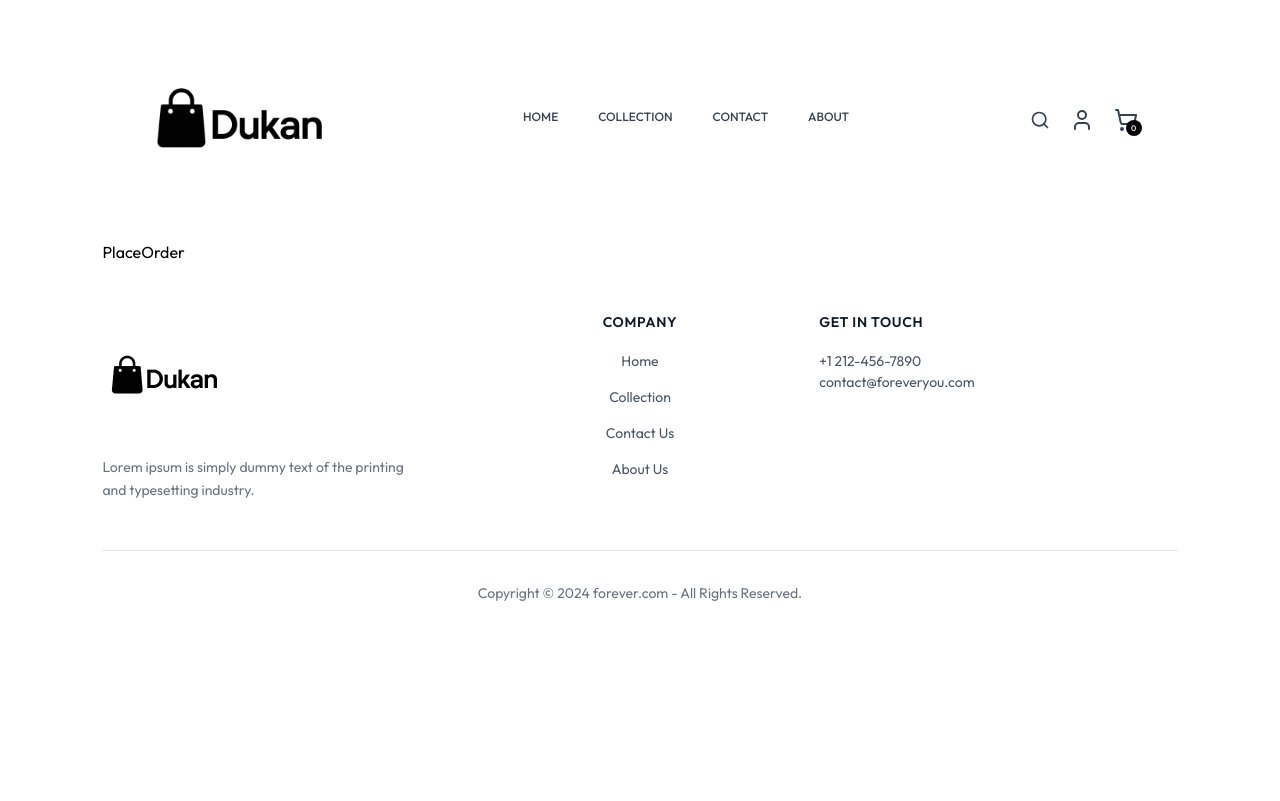
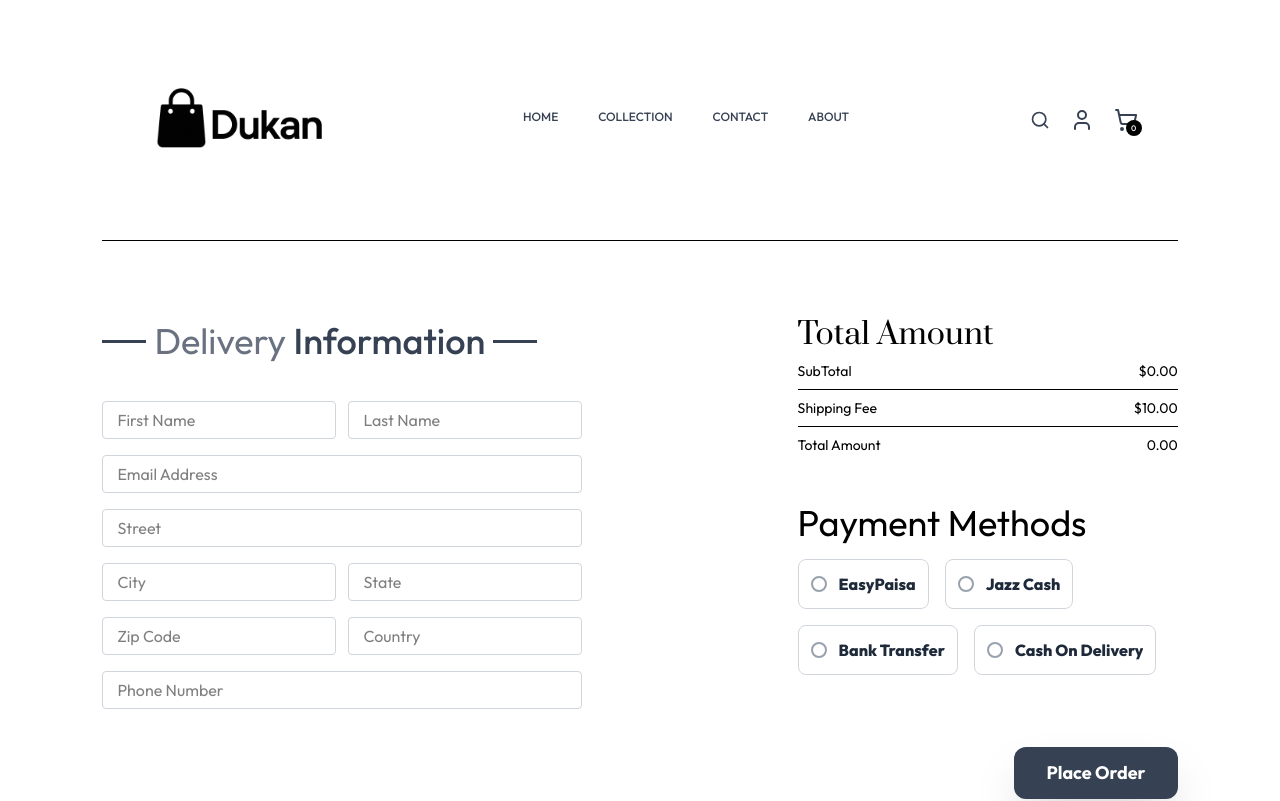
Before and after one commit to KamilHassan78608/E-Commerce-Store, a React (Vite) app in the folder frontend/: page /placeorder in a window 1280 px wide. Shown: the top 801 px of the page. Built offline with nearby package versions, Linux system fonts and the light colour scheme; a web font is replaced by a local one.

Commit message:
Order Pages Completed

```diff
--- a/frontend/src/Pages/Cart.jsx
+++ b/frontend/src/Pages/Cart.jsx
@@ -6,7 +6,7 @@ import TotalCart from './TotalCart';
 
 
 const Cart = () => {
-  const {products , cart , Currency, updateQuantity} = useContext(ShopContext);
+  const {products , cart , Currency, updateQuantity, navigate} = useContext(ShopContext);
   const [cartData, setcartData] = useState([]);
 
   useEffect(() => {
@@ -82,7 +82,7 @@ const Cart = () => {
       <div className='w-full sm:w-[450px]'>
         <TotalCart />
         <div className='w-full text-end'>
-          <button className='bg-gray-700 px-8 py-3 text-white cursor-pointer text-lg font-bold active:bg-black rounded-xl shadow-2xl mt-10 transition-all duration-300 hover:-translate-y-2'>Proceed to CheckOut</button>
+          <button onClick={()=>navigate('/placeorder')} className='bg-gray-700 px-8 py-3 text-white cursor-pointer text-lg font-bold active:bg-black rounded-xl shadow-2xl mt-10 transition-all duration-300 hover:-translate-y-2'>Proceed to CheckOut</button>
 
         </div>
       </div>
--- a/frontend/src/Pages/Orders.jsx
+++ b/frontend/src/Pages/Orders.jsx
@@ -1,9 +1,44 @@
-import React from 'react'
+import React, { useContext } from 'react'
+import Title from '../components/Title'
+import { ShopContext } from '../contents/ShopContext'
 
 const Orders = () => {
+
+  const { products, Currency } = useContext(ShopContext);
+
   return (
-    <div>
-      Orders
+    <div className='border-t pt-16'>
+      <div className='text-2xl'>
+      <Title text1="My" text2="Orders"/>
+      </div>
+      <div>
+        {
+          products.slice(1, 4).map((item, index) => (
+            <div key={index} className='py-4 border-t border-b text-gray-700 flex flex-col md:flex-row md:items-center md:justify-between gap-4'>
+              <div className='flex items-start gap-6'>
+                <img className="w-16 sm:w-20 "src={item.image} alt="" />
+                <div>
+                  <p className='sm:text-base font-medium'>{item.name}</p>
+                  <div className='flex items-center gap-3 mt-2 text-base text-gray-700'>
+                    <p className='text-lg'>{Currency}{item.price}</p>
+                    <p>Quantity: 1</p>
+                    <p>Size: M</p>
+                  </div>
+                  <p>Date: <span className='text-gray-400'>15-November-2025</span></p>
+                </div>
+              </div>
+              <div className='md:w-1/2 flex justify-between'>
+                <div className='flex items-center gap-2'>
+                  <p className='min-w-2 h-2 rounded-full bg-green-500'></p>
+                  <p className='text-sm md:text-base'>Ready to Shipment</p>
+                </div>
+                <button className='bg-gray-700 px-8 py-3 text-white cursor-pointer font-bold active:bg-black rounded-xl shadow-2xl mt-10 transition-all duration-300 hover:-translate-y-2'>Track Order</button>
+              </div>
+            </div>
+          ))
+        }
+      </div>
+
     </div>
   )
 }
--- a/frontend/src/Pages/PlaceOrder.jsx
+++ b/frontend/src/Pages/PlaceOrder.jsx
@@ -1,9 +1,82 @@
-import React from 'react'
+import React, { useContext, useState } from 'react'
+import Title from '../components/Title'
+import TotalCart from './TotalCart'
+import { motion } from "framer-motion"
+import { ShopContext } from '../contents/ShopContext'
 
 const PlaceOrder = () => {
+
+  const [selectedPayment, setSelectedPayment] = useState(null);
+
+  const { navigate } = useContext(ShopContext);
+
+  const paymentMethods = ["EasyPaisa", "Jazz Cash", "Bank Transfer", "Cash On Delivery"];
+
   return (
-    <div>
-      PlaceOrder
+    <div className='flex flex-col sm:flex-row justify-between gap-4 pt-5 sm:pt-14 min-h-[80vh] border-t px-4 sm:px-0'>
+
+      {/* Left Side - Delivery Info */}
+      <div className='flex flex-col gap-4 w-full sm:max-w-[480px]'>
+        <div className='text-xl sm:text-2xl my-3'>
+          <Title text1="Delivery" text2="Information" />
+        </div>
+        <div className='flex gap-3'>
+          <input type="text" placeholder='First Name' className='border border-gray-300 rounded py-1.5 px-3.5 w-full' />
+          <input type="text" placeholder='Last Name' className='border border-gray-300 rounded py-1.5 px-3.5 w-full' />
+        </div>
+        <input type="email" placeholder='Email Address' className='border border-gray-300 rounded py-1.5 px-3.5 w-full' />
+        <input type="text" placeholder='Street' className='border border-gray-300 rounded py-1.5 px-3.5 w-full' />
+        <div className='flex gap-3'>
+          <input type="text" placeholder='City' className='border border-gray-300 rounded py-1.5 px-3.5 w-full' />
+          <input type="text" placeholder='State' className='border border-gray-300 rounded py-1.5 px-3.5 w-full' />
+        </div>
+        <div className='flex gap-3'>
+          <input type="number" placeholder='Zip Code' className='border border-gray-300 rounded py-1.5 px-3.5 w-full' />
+          <input type="text" placeholder='Country' className='border border-gray-300 rounded py-1.5 px-3.5 w-full' />
+        </div>
+        <input type="number" placeholder='Phone Number' className='border border-gray-300 rounded py-1.5 px-3.5 w-full' />
+      </div>
+
+      {/* Right Side - Cart & Payment */}
+      <div className='mt-8 sm:mt-0 flex-1 sm:max-w-[380px]'>
+
+        <div className='mt-5 min-w-80'>
+          <TotalCart />
+        </div>
+
+        <div className='mt-12'>
+          <h1 className='text-2xl sm:text-4xl'>Payment Methods</h1>
+
+          <div className="flex flex-wrap gap-4 mt-4">
+            {paymentMethods.map((method, i) => (
+              <motion.div
+                key={i}
+                onClick={() => setSelectedPayment(method)}
+                initial={{ opacity: 0, y: 20 }}
+                animate={{ opacity: 1, y: 0 }}
+                whileHover={{ scale: 1.03 }}
+                transition={{ duration: 0.3, ease: "easeOut" }}
+                className={`flex items-center gap-3 border rounded-lg p-3 cursor-pointer transition-all duration-300
+        ${selectedPayment === method ? 'border-gray-500 shadow-lg' : 'border-gray-300 hover:border-gray-500 hover:shadow-md'}
+        w-full sm:w-auto  /* force each card to full width on mobile, auto on larger screens */
+      `}
+              >
+                <span className="w-4 h-4 border-2 border-gray-400 rounded-full flex-shrink-0 relative">
+                  <span
+                    className={`w-2 h-2 bg-green-500 rounded-full absolute top-1/2 left-1/2 -translate-x-1/2 -translate-y-1/2
+            ${selectedPayment === method ? 'opacity-100' : 'opacity-0'}
+          `}
+                  ></span>
+                </span>
+                <h1 className="font-extrabold text-gray-800 truncate">{method}</h1>
+              </motion.div>
+            ))}
+          </div>
+          <div className='w-full text-end mt-8'>
+            <button onClick={() => navigate('orders')} className='bg-gray-700 px-8 py-3 text-white cursor-pointer text-lg font-bold active:bg-black rounded-xl shadow-2xl mt-10 transition-all duration-300 hover:-translate-y-2'>Place Order</button>
+          </div>
+        </div>
+      </div>
     </div>
   )
 }
--- a/frontend/src/contents/ShopContext.jsx
+++ b/frontend/src/contents/ShopContext.jsx
@@ -2,6 +2,7 @@ import { createContext, useEffect } from "react";
 import products from '../data/Product'
 import { useState } from "react";
 import { toast } from "react-toastify";
+import { useNavigate } from 'react-router-dom'
 
 export const ShopContext = createContext();
 
@@ -12,6 +13,7 @@ const ShopContextProvider = (props) => {
     const [search, setsearch] = useState('');
     const [showsearch, setshowsearch] = useState(false);
     const [cart, setcart] = useState({});
+    const navigate = useNavigate();
 
     const addToCart = async (itemId, size) => {
         if (!size) {
@@ -81,7 +83,8 @@ const ShopContextProvider = (props) => {
     const value = {
         products, Currency, delivery_fee, addToCart,
         search, setsearch, showsearch, setshowsearch,
-        cart, countCartItems, updateQuantity, getTotalAmount
+        cart, countCartItems, updateQuantity, getTotalAmount,
+        navigate
     }
 
     return (
```
